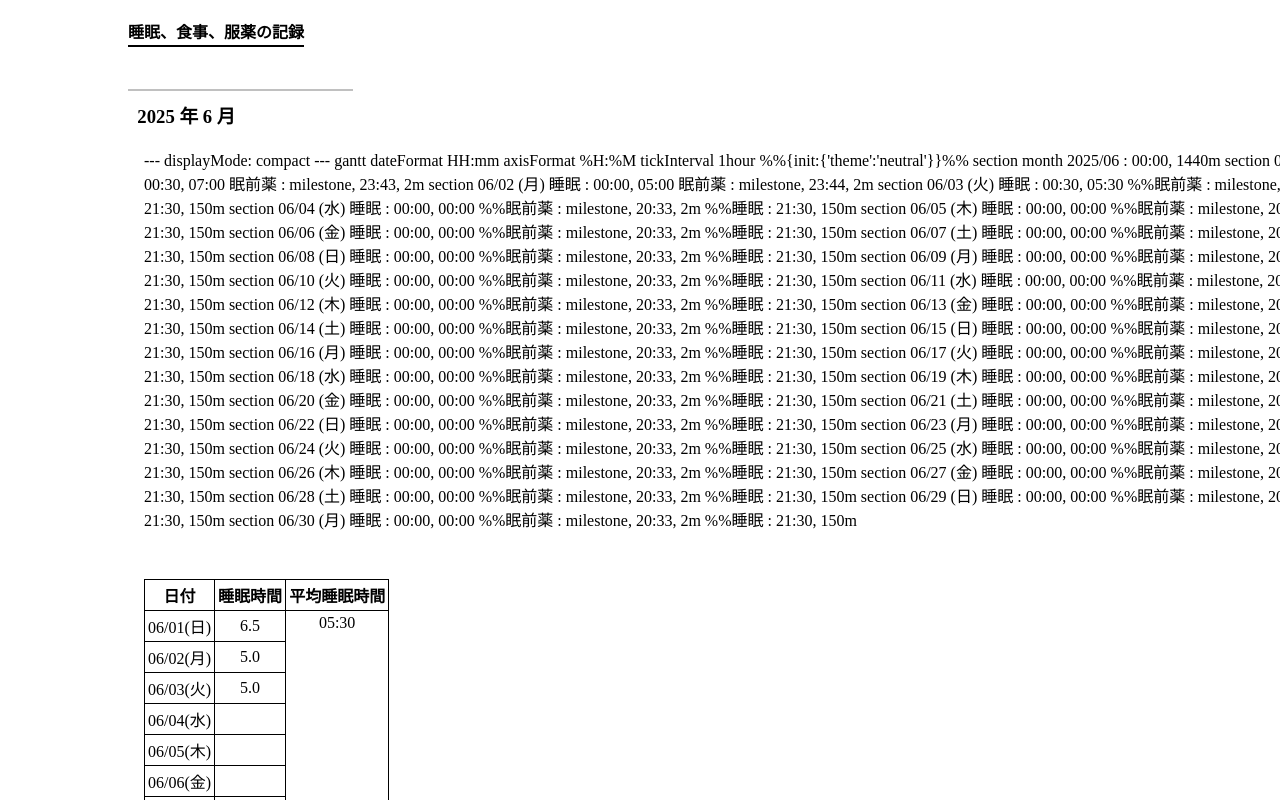
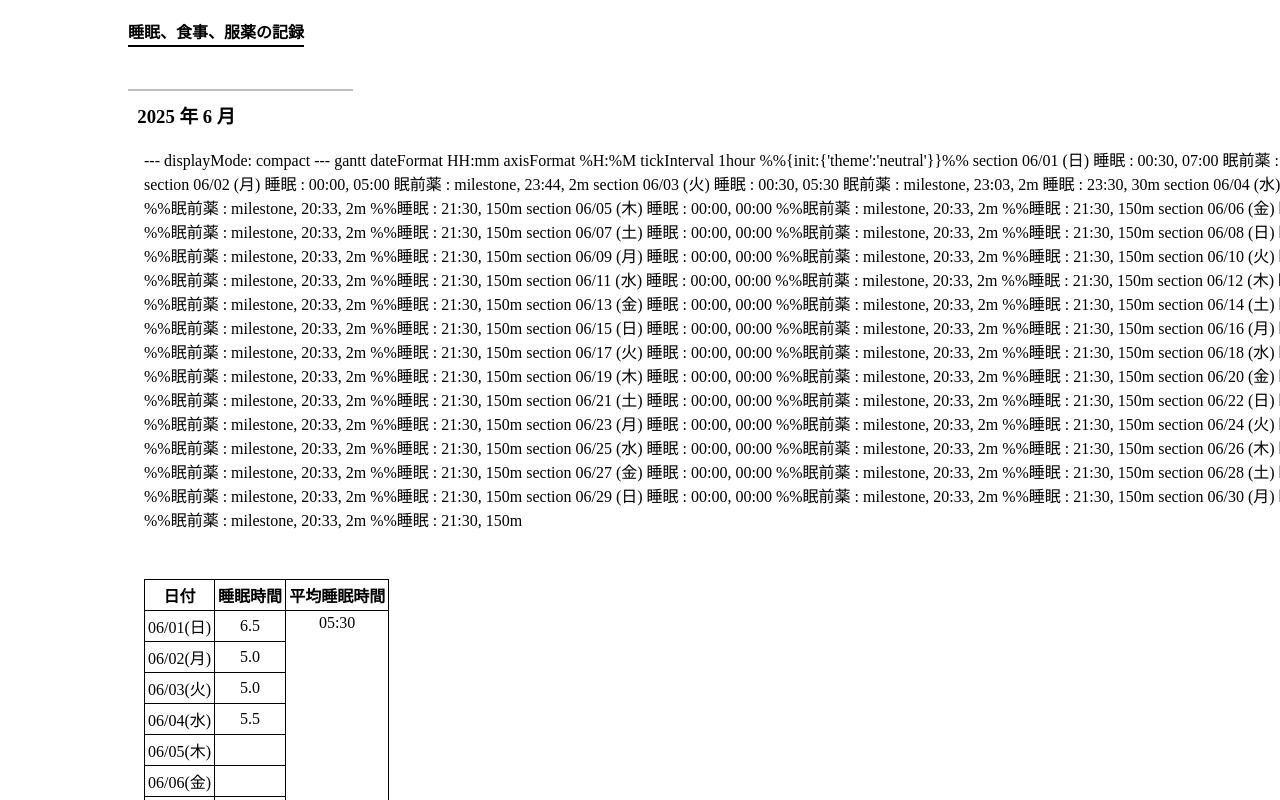
Before and after one commit to mitsugu/sleeping_gantt, a plain HTML site: page 202506.html in a window 1280 px wide. Shown: the top 800 px of the page. Drawn offline with Linux system fonts and the light colour scheme; a script that the page names is missing.

Commit message:
add 2025/06/04's sleeping log

```diff
--- a/202506.html
+++ b/202506.html
@@ -58,9 +58,6 @@
 					tickInterval 1hour
 					%%{init:{'theme':'neutral'}}%%
 
-					section month
-					2025/06   : 00:00, 1440m
-
 					section 06/01 (日)
 					睡眠   : 00:30, 07:00
 					眠前薬 : milestone, 23:43, 2m
@@ -71,11 +68,11 @@
 
 					section 06/03 (火)
 					睡眠   : 00:30, 05:30
-					%%眠前薬 : milestone, 20:33, 2m
-					%%睡眠   : 21:30, 150m
+					眠前薬 : milestone, 23:03, 2m
+					睡眠   : 23:30, 30m
 
 					section 06/04 (水)
-					睡眠   : 00:00, 00:00
+					睡眠   : 00:00, 05:00
 					%%眠前薬 : milestone, 20:33, 2m
 					%%睡眠   : 21:30, 150m
 
@@ -231,7 +228,7 @@
 				</tr>
 				<tr>
 					<td>06/04(水)</td>
-					<td></td>
+					<td>5.5</td>
 				</tr>
 				<tr>
 					<td>06/05(木)</td>
@@ -350,7 +347,7 @@
 					title "2025 年 6 月睡眠時間推移"
 					x-axis "日付" [01, 02, 03, 04, 05, 06, 07, 08, 09, 10, 11, 12, 13, 14, 15, 16, 17, 18, 19, 20, 21, 22, 23, 24, 25, 26, 27, 28, 29, 30]
 					y-axis "睡眠時間 (h)" 0 --> 10
-					bar [6.5, 5.0, 5.0, 0, 0, 0, 0, 0, 0, 0, 0, 0, 0, 0, 0, 0, 0, 0, 0, 0, 0, 0, 0, 0, 0, 0, 0, 0, 0, 0]
+					bar [6.5, 5.0, 5.0, 5.5, 0, 0, 0, 0, 0, 0, 0, 0, 0, 0, 0, 0, 0, 0, 0, 0, 0, 0, 0, 0, 0, 0, 0, 0, 0, 0]
 			</div>
 		</div>
 	</div>
```
Also changed, not shown: 1 other file.
